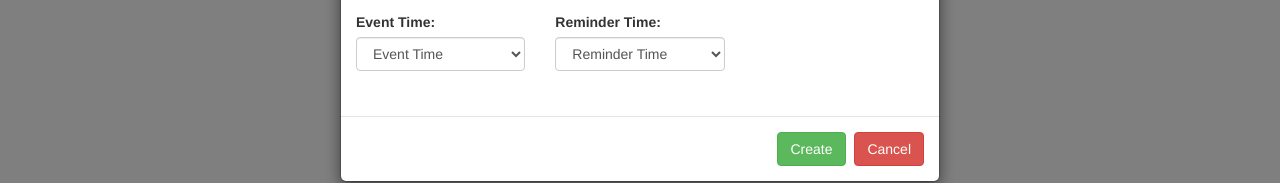
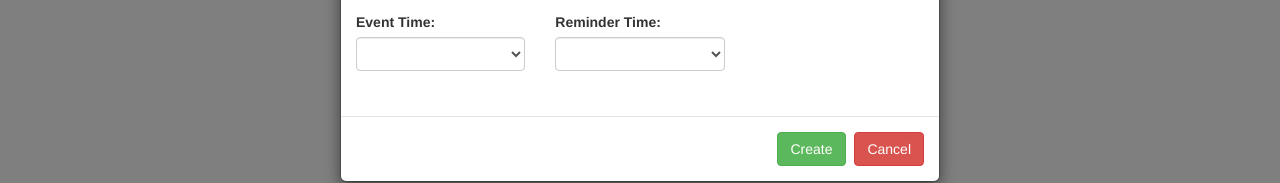
Before and after one commit to lkristie/Event-Planner, a website: page Html docs/homepage.html in a window 1280 px wide. Both pictures are taken after a click on the button "Create a Event". Shown: the part 321-504 px from the top of the page. Drawn offline with nearby package versions, Linux system fonts and the light colour scheme; no server answers.

Commit message:
Form for Create Event is Now Empty Everytime

```diff
--- a/Html docs/homepage.html
+++ b/Html docs/homepage.html
@@ -284,6 +284,17 @@
             console.log(error);
           });
         }
+        document.getElementById("event-button").onclick = function() {clear_page()};
+        function clear_page(){
+          document.getElementById('event-title').value = "";
+          document.getElementById('streetaddress').value = "";
+          document.getElementById('city').value = "";
+          document.getElementById('state').value = "";
+          document.getElementById('zip').value = "";
+          document.getElementById('chooseDate').value = "";
+          document.getElementById('inputEventTime').value = "";
+          document.getElementById('inputReminderTime').value = "";
+        }
         document.getElementById("b_update").onclick = function() {update_event()};
         function update_event(){
           var name = document.getElementById("event-title2").value;
@@ -352,7 +363,6 @@
             var date = document.getElementById("chooseDate").value;
             var eTime = document.getElementById("inputEventTime").value;
             var reminder = document.getElementById("inputReminderTime").value;
-
             //insert element into the table
             $('#eventTable').append('<tr><td>'+name+'</td><td>'+date+'</td><td>'+address+': '+city+', '+state+' '+zip+'</td><td>'+eTime+'</td><td>'+reminder+'</td><td>'
                 +'<button id=temp type="button" class="btn btn-default" onclick="editCol(this.id)" aria-label="Left Align data-toggle="modal"data-target="#ModalCenter2""\><span class="glyphicon glyphicon-edit" aria-hidden="true"\></span\></button>'
```
